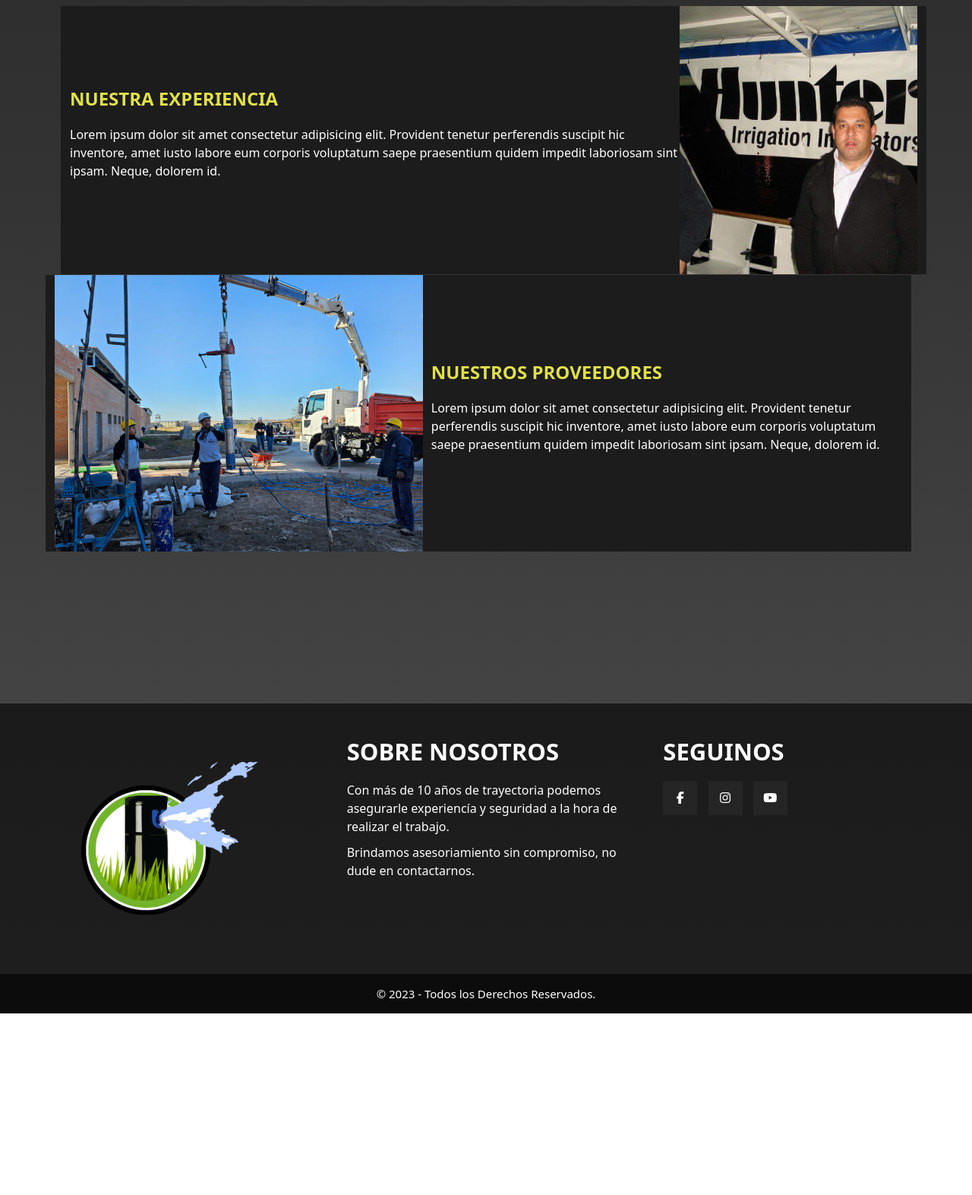
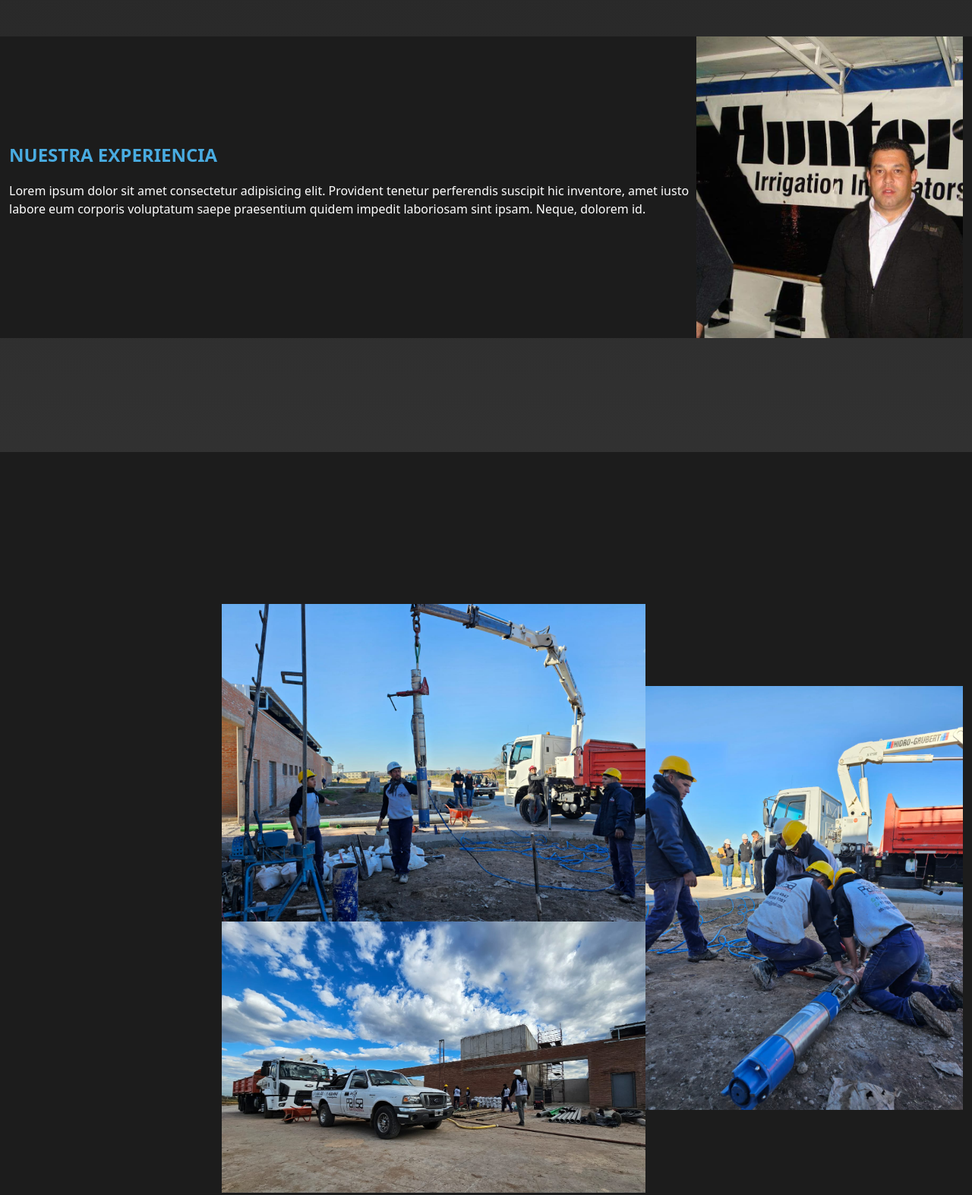
Before and after one commit to guidonarracci/webPageProject, a website: page pages/about-us.html in a window 1280 px wide. Shown: the part 857-2430 px from the top of the page at 76% size. Before the commit the page ends 2191 px from the top, so only its background shows below. Drawn offline with nearby package versions, Linux system fonts and the light colour scheme.

Commit message:
rediseñando pagina nosotros

```diff
--- a/pages/about-us.html
+++ b/pages/about-us.html
@@ -75,7 +75,7 @@
               </div>
             </div>
           </div>
-              <div id="getToKnowUs" class="container" data-aos="fade-right">
+          <div id="getToKnowUs1" class="container-fluid">
             <div class="row">
               <h2>NUESTRA EXPERIENCIA</h2>
               <p>Lorem ipsum dolor sit amet consectetur adipisicing elit. Provident tenetur perferendis suscipit hic inventore, amet iusto labore eum corporis voluptatum saepe praesentium quidem impedit laboriosam sint ipsam. Neque, dolorem id.</p>
@@ -84,18 +84,25 @@
               <img class="img-fluid" src="../media/experiencia.png" alt="img">
             </div>
           </div>
-            </section>
-            <section>
-              <div id="ourProviders1" class="container" data-aos="fade-left">
-                <div>
+          <div id="ourProviders1" class="container-fluid">
+            <div class="row">
+              <div class="container">
+                <div class="paisaProviders">
+                  <div class="img-wrap">
+                    <div class="img1">
                       <img class="img-fluid" src="../media/lospaisa.jpeg" alt="img">
                     </div>
-                <div class="row">
-                  <h2>NUESTROS PROVEEDORES</h2>
-                  <p>Lorem ipsum dolor sit amet consectetur adipisicing elit. Provident tenetur perferendis suscipit hic inventore, amet iusto labore eum corporis voluptatum saepe praesentium quidem impedit laboriosam sint ipsam. Neque, dolorem id.</p>
+                    <div class="img2">
+                      <img class="img-fluid" src="../media/lospaisa2.jpeg" alt="img">
                     </div>
                   </div>
-            </section>
+                  <div class="img3">
+                    <img class="img-fluid" src="../media/lospaisa1.jpeg" alt="img">
+                  </div>
+                </div>
+              </div>
+            </div>
+          </div>
         </main>
         <footer class="pie-pagina">
           <div class="group-1">
--- a/scss/pages/about-us.scss
+++ b/scss/pages/about-us.scss
@@ -109,7 +109,6 @@
 	display: flex;
 	justify-content: space-between;
 	align-items: center;
-	padding: 10px;
 	.img-fluid{
 		width: 23%;
 	}
@@ -124,12 +123,92 @@
 		}
 	}
 }
-#getToKnowUs{
+#getToKnowUs1{
+	max-width: 1300px;
+	margin-left: 0;
+	display: flex;
+	background-color: rgb(28, 28, 28);
+	align-items: center;
+	margin-block: 50px;
+	@media (max-width: 777px){
+		padding: 20px;
+		margin-left: 0;
+		display: flex;
+		flex-direction: column;
+	}
+	.row{
+		h2{
+			font-size: 3vh;
+			color: rgb(73, 171, 224);
+		}
+		p{
+			font-size: 2vh;
+			color: white;
+		}
+	}
+}
+#ourProviders1{
+	background-color: rgb(28, 28, 28);
+	display: flex;
+	flex-direction: column;
+	flex-grow: 0;
+	align-items: flex-end;
+	margin-block: 150px;
+	@media (max-width: 777px){
+		overflow: hidden;
+	}
+	.row{
+		h2{
+			display: flex;
+			justify-content: center;
+			font-size: 3vh;
+			color: rgb(73, 171, 224);
+		}
+		p{
+			display: flex;
+			justify-content: center;
+			text-align: center;
+			font-size: 2vh;
+			color: white;
+		}
+		.container{
+			max-width: 1000px;
+			display: flex;
+			.paisaProviders{
+				display: flex;
+				align-items: center;
+				.img-wrap{
+					display: flex;
+					flex-direction: column;
+					max-width: 1500px;
+				}
+				@media (max-width: 777px){
+					overflow: hidden;
+					.img-fluid{
+						.img1{
+							position: absolute;
+						}
+						.img2{
+							position: absolute;
+						}
+						.img3{
+							margin-left: 300px;
+						}
+					}
+				}
+			}
+		}
+	}
+}
+#getToKnowUs2{
 	background-color: rgb(28, 28, 28);
 	display: flex;
 	align-items: center;
-	margin-top: 10px;
-	margin-left: 80px;
+	@media (max-width: 777px){
+		margin-left: 0;
+		display: flex;
+		flex-direction: column;
+	}
 	.row{
 		h2{
 			font-size: 3vh;
@@ -141,21 +220,3 @@
 		}
 	}
 }
-#ourProviders1{
-	background-color: rgb(28, 28, 28);
-	display: flex;
-	align-items: center;
-	margin-top: -199px;
-	margin-right: 80px;
-	.row{
-		padding: 11px;
-		h2{
-			font-size: 3vh;
-			color: rgb(224, 224, 73);
-		}
-		p{
-			font-size: 2vh;
-			color: white;
-		}
-	}
-}
```
Also changed, not shown: css/app.css, css/pages/about-us.css, index.html (indentation only), 2 other files. Lines whose indentation alone changed are shown as unchanged.
